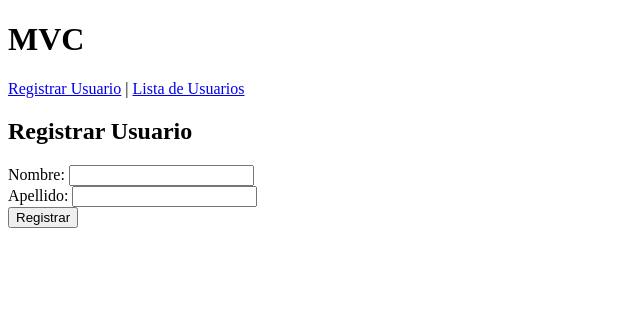
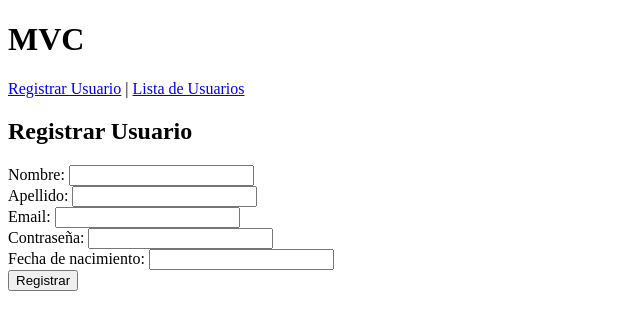
Before and after one commit to dmiguel04/inf-133, a Flask app: page /users in a window 1280 px wide. Shown: the top 330 px of the page, without its empty margins (0-640 px from the left). Run offline with Flask 3, Linux system fonts and the light colour scheme.

Commit message:
"Avance 22-04-2024"

```diff
--- a/clase22-04-24/semana8/mvc/app/controllers/user_controller.py
+++ b/clase22-04-24/semana8/mvc/app/controllers/user_controller.py
@@ -24,8 +24,12 @@
         # Obtenemos los datos del formulario
         first_name = request.form['first_name']
         last_name = request.form['last_name']
+        email = request.form['email']
+        password = request.form['password']
+        birthdate = request.form['birthdate']
+
         # Creamos un nuevo usuario
-        user = User(first_name, last_name)
+        user = User(first_name, last_name, email, password, birthdate)
         # Guardamos el usuario
         user.save()
         # Redirigimos a la vista de usuarios
--- a/clase22-04-24/semana8/mvc/app/templates/registro.html
+++ b/clase22-04-24/semana8/mvc/app/templates/registro.html
@@ -7,6 +7,12 @@
     <input type="text" id="first_name" name="first_name" required><br>
     <label for="last_name">Apellido:</label>
     <input type="text" id="last_name" name="last_name" required><br>
+    <label for="email">Email:</label>
+    <input type="text" id="email" name="email" required><br>
+    <label for="password">Contraseña:</label>
+    <input type="text" id="password" name="password" required><br>
+    <label for="birthdate">Fecha de nacimiento:</label>
+    <input type="text" id="birthdate" name="birthdate" required><br>
     <input type="submit" value="Registrar">
 </form>
 {% endblock %}
--- a/clase22-04-24/semana8/mvc/app/templates/usuarios.html
+++ b/clase22-04-24/semana8/mvc/app/templates/usuarios.html
@@ -4,7 +4,7 @@
 <h2>Lista de Usuarios</h2>
 <ul>
     {% for user in users %}
-        <li>{{ user.first_name }} {{ user.last_name }}</li>
+        <li>{{ user.first_name }} {{ user.last_name }} {{ user.email }} {{ user.password }} {{ user.birthdate }}</li>
     {% endfor %}
 </ul>
 {% endblock %}
```
Also changed, not shown: clase22-04-24/semana8/mvc/app/models/user_model.py (+7 -1 lines), clase22-04-24/semana8/mvc/app/instance/users.db (added).
